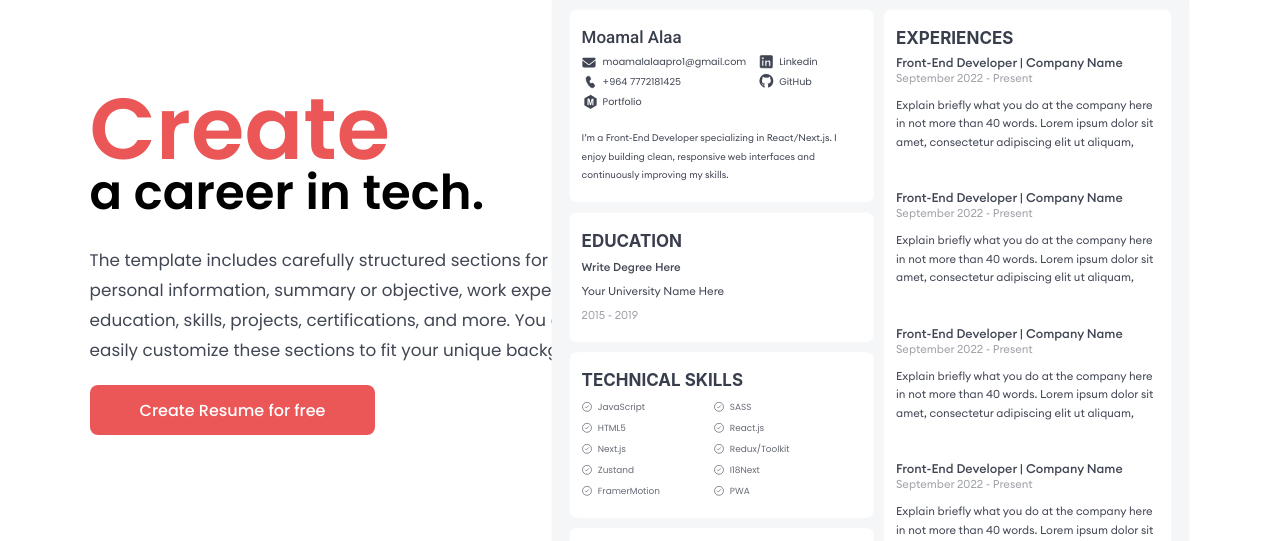
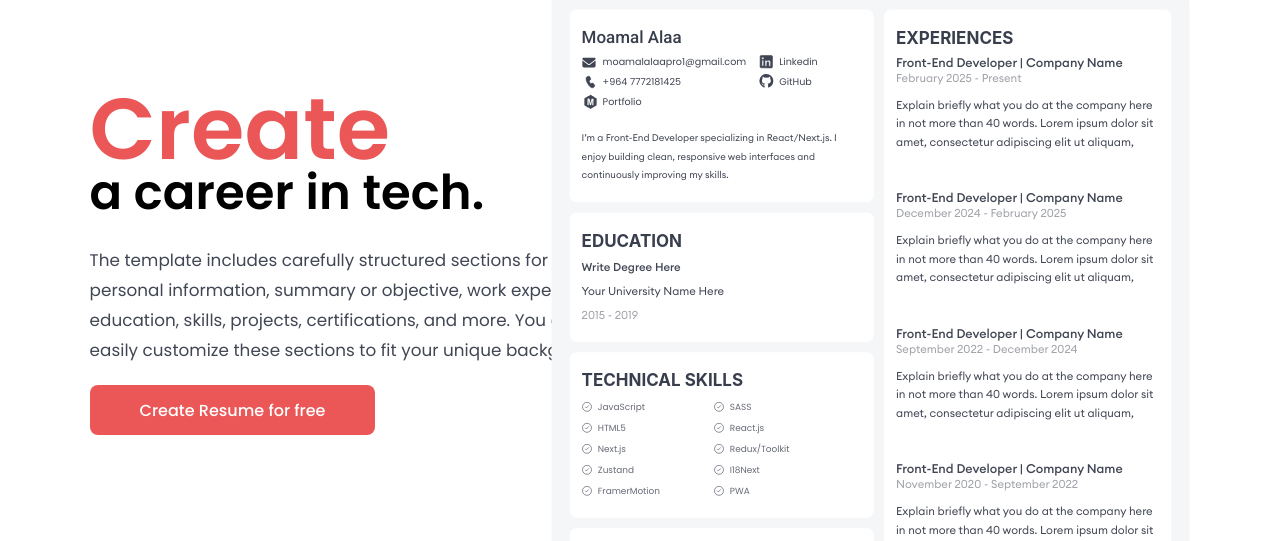
Before and after one commit to Moamal-2000/resume-builder, a Next.js app: page / in a window 1280 px wide. Shown: the part 160-701 px from the top of the page. Built offline with nearby package versions, Linux system fonts and the light colour scheme; a web font is replaced by a local one.

Commit message:
update(MOCK_EXPERIENCE): update startData & endData fields for each work experience

```diff
--- a/src/data/staticData.js
+++ b/src/data/staticData.js
@@ -53,7 +53,7 @@ export const MOCK_EXPERIENCE = [
   {
     title: "Front-End Developer",
     company: "Company Name",
-    startDate: "September 2022",
+    startDate: "February 2025",
     endDate: "Present",
     description:
       "Explain briefly what you do at the company here in not more than 40 words. Lorem ipsum dolor sit amet, consectetur adipiscing elit ut aliquam,",
@@ -62,8 +62,8 @@ export const MOCK_EXPERIENCE = [
   {
     title: "Front-End Developer",
     company: "Company Name",
-    startDate: "September 2022",
-    endDate: "Present",
+    startDate: "December 2024",
+    endDate: "February 2025",
     description:
       "Explain briefly what you do at the company here in not more than 40 words. Lorem ipsum dolor sit amet, consectetur adipiscing elit ut aliquam,",
     id: 2,
@@ -72,7 +72,7 @@ export const MOCK_EXPERIENCE = [
     title: "Front-End Developer",
     company: "Company Name",
     startDate: "September 2022",
-    endDate: "Present",
+    endDate: "December 2024",
     description:
       "Explain briefly what you do at the company here in not more than 40 words. Lorem ipsum dolor sit amet, consectetur adipiscing elit ut aliquam,",
     id: 3,
@@ -80,8 +80,8 @@ export const MOCK_EXPERIENCE = [
   {
     title: "Front-End Developer",
     company: "Company Name",
-    startDate: "September 2022",
-    endDate: "Present",
+    startDate: "November 2020",
+    endDate: "September 2022",
     description:
       "Explain briefly what you do at the company here in not more than 40 words. Lorem ipsum dolor sit amet, consectetur adipiscing elit ut aliquam,",
     id: 4,
```
